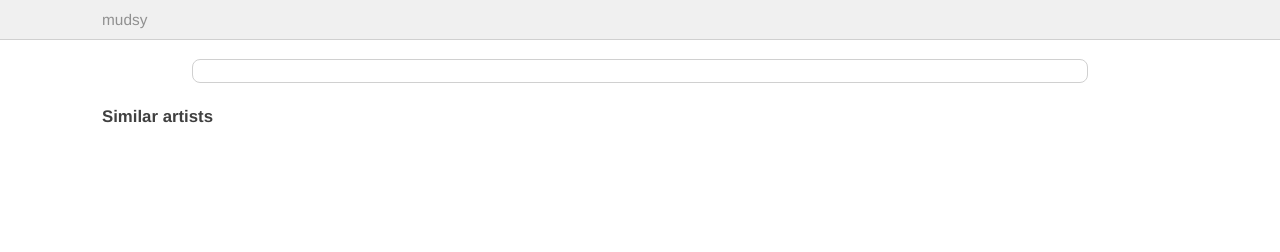
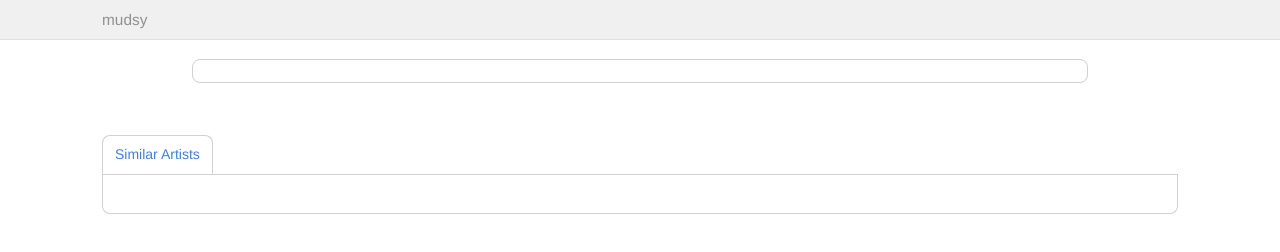
Before and after one commit to gosusnp/mudsy, a website: page client/index.html in a window 1280 px wide. Drawn offline with nearby package versions, Linux system fonts and the light colour scheme; some packages are replaced by stand-ins of ours; files that its build step writes are made by us from their sources.

Commit message:
Display similar artists as a tab.
Closes #3

```diff
--- a/client/assets/css/skee.less
+++ b/client/assets/css/skee.less
@@ -32,6 +32,7 @@
 // Colors
 @separator: #D0D0D0;
 @foreground: #404040;
+@background: #FFFFFF;
 @background-highlight: #F0F0F0;
 //@link: #0099FF;
 @link: #4080DD;
@@ -47,7 +48,7 @@
 @navbar-link: #909090;
 @navbar-link-highlight: #707070;
 @navbar-background: #F0F0F0;
-@navbar-background-highlight: #D0D0D0;
+@navbar-background-highlight: #E0E0E0;
 
 //////////////////////////////////////////////////////////////////////////////
 // Utils
@@ -328,6 +329,70 @@ table.table {
 }
 
 //////////////////////////////////////////////////////////////////////////////
+// Tab
+.tab {
+    .tab-nav {
+        ul {
+            .maximize();
+            display: inline-block;
+            width: 100%;
+            border-bottom: 1px solid @separator;
+        }
+
+        li {
+            .maximize();
+
+            -webkit-border-top-left-radius: @button-rounded-corners;
+            -moz-border-top-left-radius: @button-rounded-corners;
+            -ms-border-top-left-radius: @button-rounded-corners;
+            -o-border-top-left-radius: @button-rounded-corners;
+            border-top-left-radius: @button-rounded-corners;
+            -webkit-border-top-right-radius: @button-rounded-corners;
+            -moz-border-top-right-radius: @button-rounded-corners;
+            -ms-border-top-right-radius: @button-rounded-corners;
+            -o-border-top-right-radius: @button-rounded-corners;
+            border-top-right-radius: @button-rounded-corners;
+
+            display: inline-table;
+            padding: @vspace*2 @hspace*2 @vspace*2 @hspace*2;
+
+            &:link, &:visited, &:active {
+                color: @navbar-link;
+            }
+            &:hover {
+                color: @navbar-link-highlight;
+                background: @navbar-background-highlight;
+            }
+        }
+
+        li:not(.active) {
+            border-bottom: 1px solid @separator;
+        }
+
+        li.active {
+            border: 1px solid @separator;
+            border-bottom: 1px solid @background;
+        }
+    }
+
+    .tab-content {
+        border: 1px solid @separator;
+        border-top: none;
+
+        -webkit-border-bottom-left-radius: @button-rounded-corners;
+        -moz-border-bottom-left-radius: @button-rounded-corners;
+        -ms-border-bottom-left-radius: @button-rounded-corners;
+        -o-border-bottom-left-radius: @button-rounded-corners;
+        border-bottom-left-radius: @button-rounded-corners;
+        -webkit-border-bottom-right-radius: @button-rounded-corners;
+        -moz-border-bottom-right-radius: @button-rounded-corners;
+        -ms-border-bottom-right-radius: @button-rounded-corners;
+        -o-border-bottom-right-radius: @button-rounded-corners;
+        border-bottom-right-radius: @button-rounded-corners;
+    }
+}
+
+//////////////////////////////////////////////////////////////////////////////
 // Grid
 .container {
     position: relative;
--- a/client/assets/views/mudsy.html
+++ b/client/assets/views/mudsy.html
@@ -12,16 +12,24 @@
             <div class="text-center">
                 <div id="player"></div>
             </div>
+            <br />
+            <br />
         </div>
+
         <div class="row">
-            <h2>
-                Similar artists
+            <div class="tab">
+                <div class="tab-nav">
+                    <ul>
+                        <li class="active"><a href="">Similar Artists</a></li>
+                    </ul>
+                </div>
+                <div class="tab-content">
+                    <br />
+                    <div class="container text-center">
                         <span ng-if="fetching">
-                    <span class="spinner"><i class="fa fa-spinner"></i></span>
+                            <span class="spinner" style="font-size: 300%"><i class="fa fa-spinner"></i></span>
                         </span>
-            </h2>
                     </div>
-        <div class="row">
                     <div class="container columns-3">
                         <div class="container fade" ng-repeat="artist in similar">
                             <div class="item">
@@ -32,8 +40,12 @@
                             </div>
                         </div>
                     </div>
+                    <br />
                 </div>
             </div>
+        </div>
+    </div>
+
     <script>
         (function(i,s,o,g,r,a,m){i['GoogleAnalyticsObject']=r;i[r]=i[r]||function(){
         (i[r].q=i[r].q||[]).push(arguments)},i[r].l=1*new Date();a=s.createElement(o),
```
Lines whose indentation alone changed are shown as unchanged.
